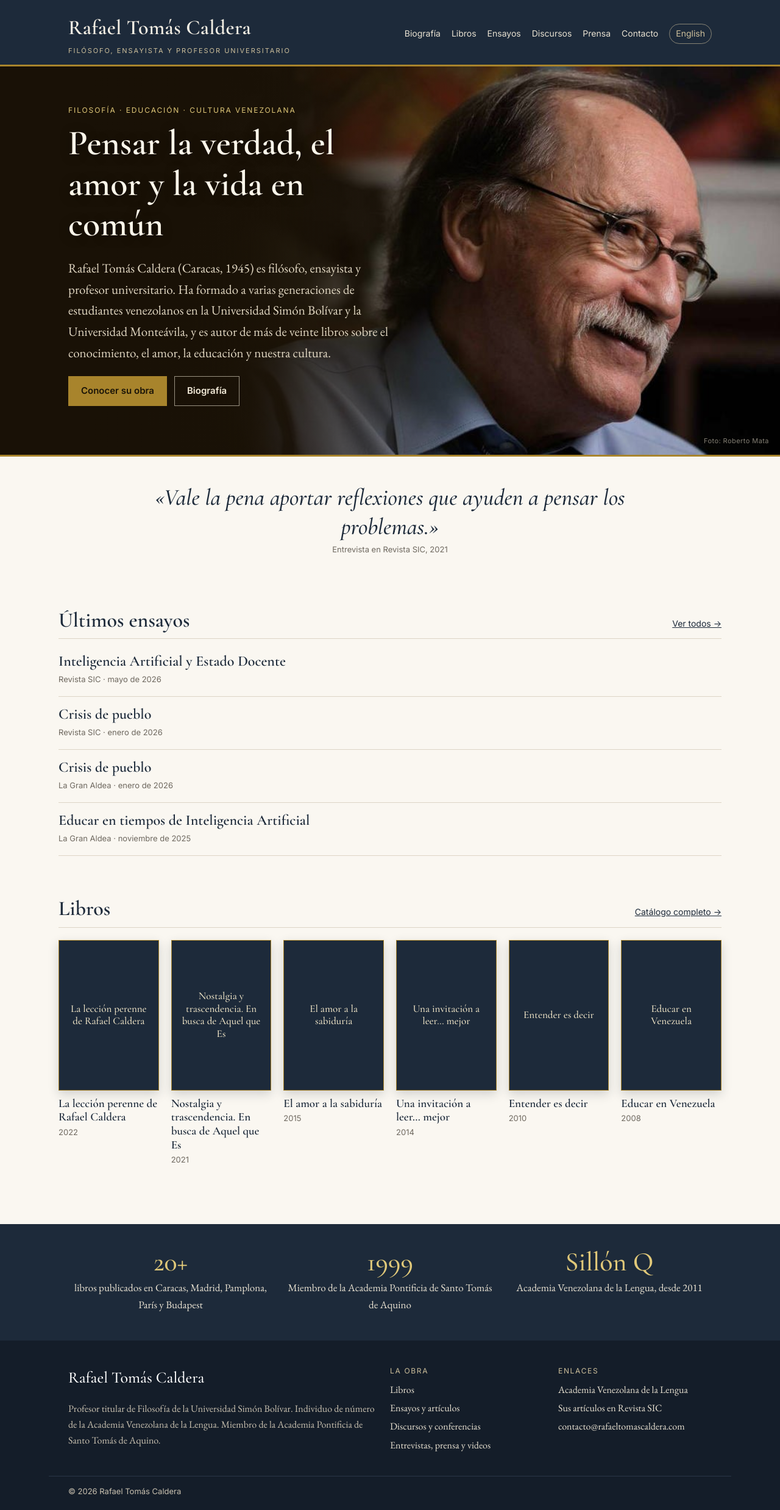
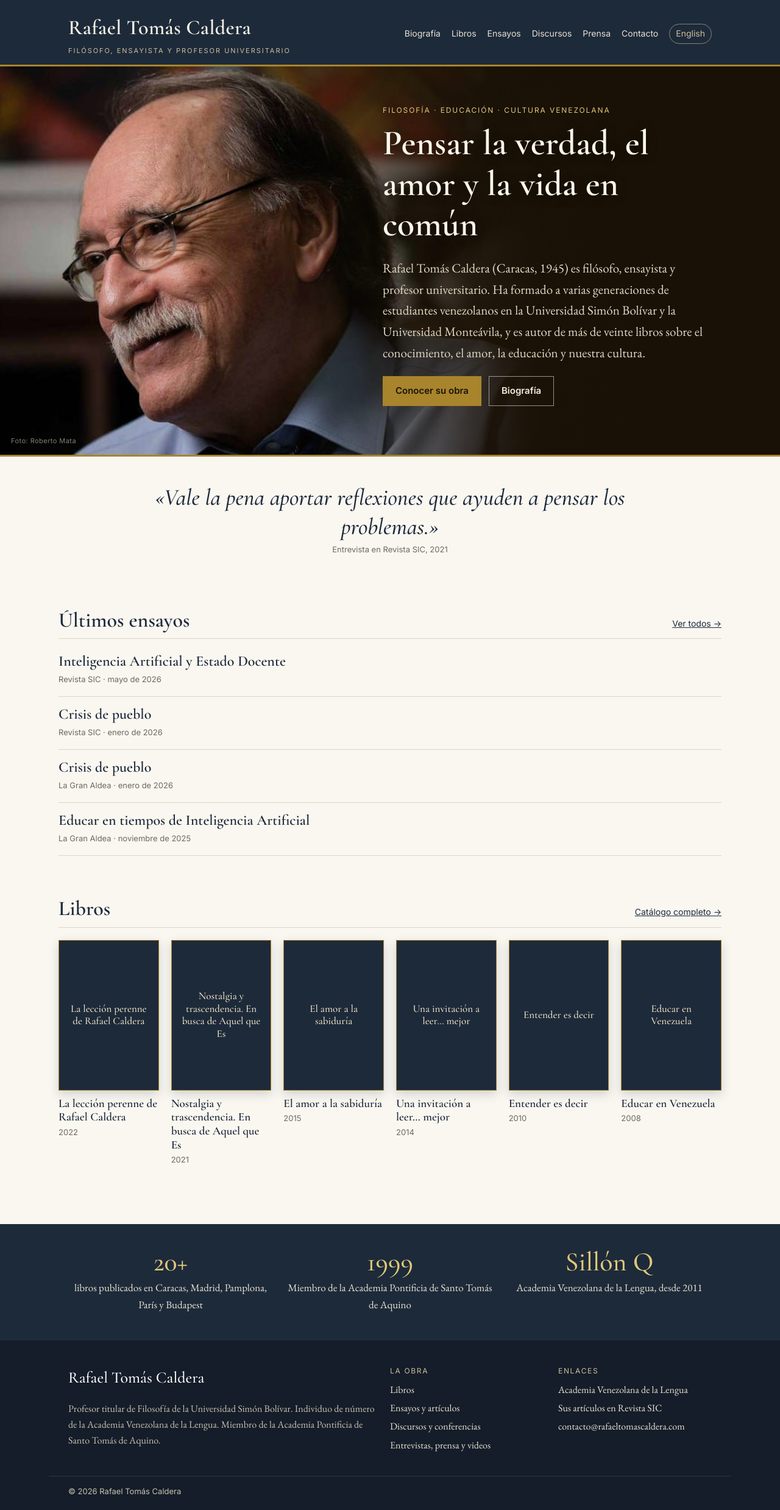
Before and after one commit to luisc393/rafaeltomascaldera, a Jekyll site: the page built from index.html, in a window 1280 px wide. Shown: the whole page at 61% size. Built offline with Jekyll 4.4.1, drawn with Linux system fonts in a browser that asks for light colours.

Commit message:
Portada: foto volteada y texto a la derecha
Co-Authored-By: Claude Opus 5.5 <noreply@anthropic.com>
Claude-Session: https://claude.ai/code/session_01XD6NAZTec4mh3nwC3rB41p

```diff
--- a/assets/css/style.css
+++ b/assets/css/style.css
@@ -40,8 +40,8 @@ h2 { font-size: clamp(26px, 3.5vw, 34px); margin: 1.6em 0 .5em; }
 /* Portada */
 .hero { --fondo-foto: #191106; position: relative; overflow: hidden; background: var(--fondo-foto); color: #efe6d2; border-bottom: 3px solid var(--oro); }
 .hero-foto { margin: 0; position: relative; }
-.hero-foto img { display: block; width: 100%; height: auto; aspect-ratio: 4 / 3; max-height: 64vh; object-fit: cover; object-position: 72% 30%; -webkit-mask-image: linear-gradient(to bottom, #000 62%, transparent); mask-image: linear-gradient(to bottom, #000 62%, transparent); }
-.hero-foto figcaption { position: absolute; right: 12px; top: 10px; font-family: var(--sans); font-size: 11px; letter-spacing: .04em; color: rgba(239, 230, 210, .55); }
+.hero-foto img { display: block; width: 100%; height: auto; aspect-ratio: 4 / 3; max-height: 64vh; object-fit: cover; object-position: 28% 30%; -webkit-mask-image: linear-gradient(to bottom, #000 62%, transparent); mask-image: linear-gradient(to bottom, #000 62%, transparent); }
+.hero-foto figcaption { position: absolute; left: 12px; top: 10px; font-family: var(--sans); font-size: 11px; letter-spacing: .04em; color: rgba(239, 230, 210, .55); }
 .hero-texto { position: relative; padding-top: 0; padding-bottom: 44px; margin-top: -48px; }
 .hero h1 { color: #fbf6ea; text-shadow: 0 2px 18px rgba(0, 0, 0, .45); }
 .hero .antetitulo { color: #e0c879; }
@@ -53,10 +53,11 @@ h2 { font-size: clamp(26px, 3.5vw, 34px); margin: 1.6em 0 .5em; }
 @media (min-width: 1000px) {
   .hero { min-height: clamp(500px, 72vh, 640px); display: flex; align-items: center; }
   .hero-foto { position: absolute; inset: 0; }
-  .hero-foto img { position: absolute; top: 0; right: 0; width: auto; height: 100%; max-width: none; max-height: none; aspect-ratio: auto; object-fit: initial; -webkit-mask-image: linear-gradient(to right, transparent 0, #000 30%); mask-image: linear-gradient(to right, transparent 0, #000 30%); }
-  .hero-foto::after { content: ""; position: absolute; inset: 0; background: linear-gradient(90deg, var(--fondo-foto) 0, rgba(25, 17, 6, .88) 32%, rgba(25, 17, 6, .35) 52%, rgba(25, 17, 6, 0) 66%); }
-  .hero-foto figcaption { z-index: 1; top: auto; right: 18px; bottom: 14px; }
+  .hero-foto img { position: absolute; top: 0; left: 0; width: auto; height: 100%; max-width: none; max-height: none; aspect-ratio: auto; object-fit: initial; -webkit-mask-image: linear-gradient(to left, transparent 0, #000 30%); mask-image: linear-gradient(to left, transparent 0, #000 30%); }
+  .hero-foto::after { content: ""; position: absolute; inset: 0; background: linear-gradient(270deg, var(--fondo-foto) 0, rgba(25, 17, 6, .88) 32%, rgba(25, 17, 6, .35) 52%, rgba(25, 17, 6, 0) 66%); }
+  .hero-foto figcaption { z-index: 1; top: auto; left: 18px; bottom: 14px; }
   .hero-texto { width: 100%; margin-top: 0; padding-top: 56px; padding-bottom: 56px; }
+  .hero-texto { display: flex; justify-content: flex-end; }
   .hero-texto > div { max-width: min(540px, 44vw); }
   .hero .entradilla { font-size: 21px; }
 }
```
Also changed, not shown: assets/img/fotos/retrato-mata.jpg.
